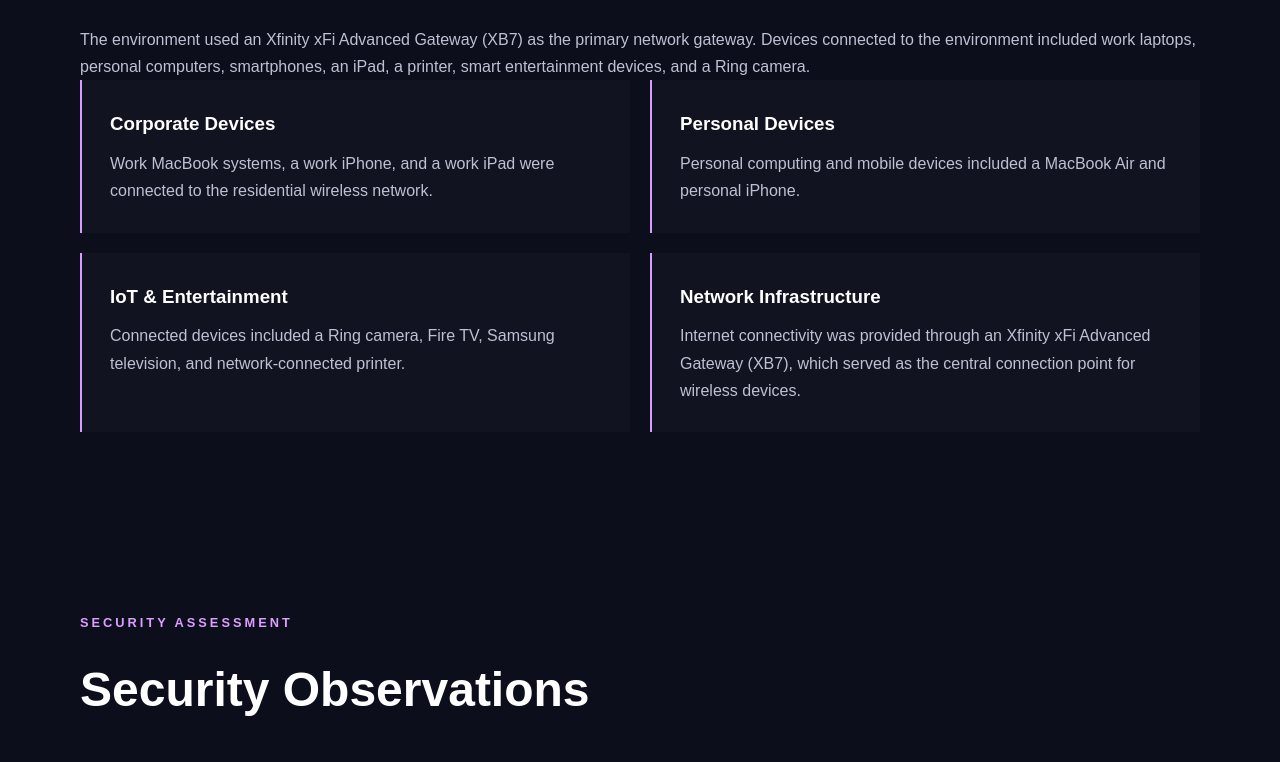
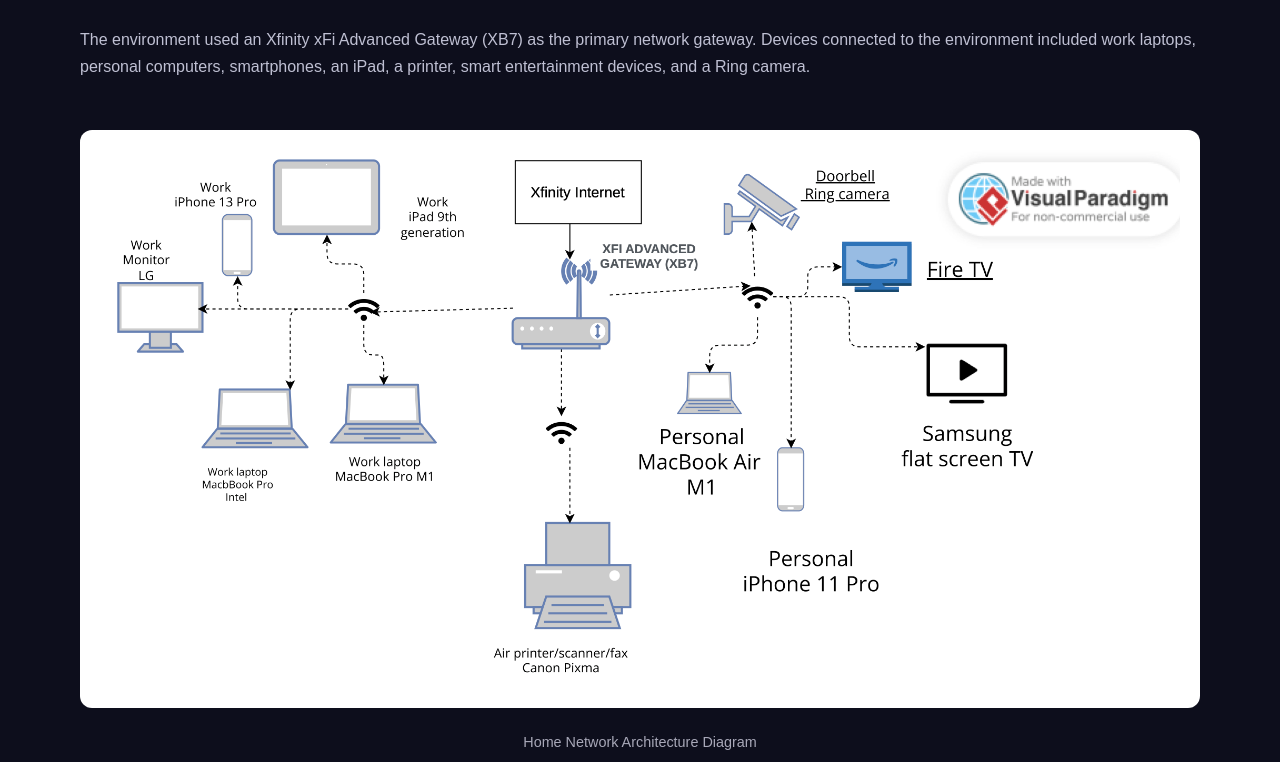
Before and after one commit to TechiePoohBear/TechiePoohBear.github.io, a plain HTML site: page home-network-security.html in a window 1280 px wide. Shown: the part 1160-1922 px from the top of the page. Drawn offline with Linux system fonts and the light colour scheme.

Commit message:
Add network diagram to home network security page

```diff
--- a/home-network-security.html
+++ b/home-network-security.html
@@ -60,7 +60,11 @@
         work laptops, personal computers, smartphones, an iPad, a printer,
         smart entertainment devices, and a Ring camera.
       </p>
-
+<div class="network-diagram">
+  <img src="screenshots/home-network-diagram.png"
+       alt="Home network architecture diagram showing the Xfinity xFi Advanced Gateway connecting corporate, personal, and IoT devices">
+  <p class="evidence-caption">Home Network Architecture Diagram</p>
+</div>
       <div class="skills-grid">
 
         <div>
```
